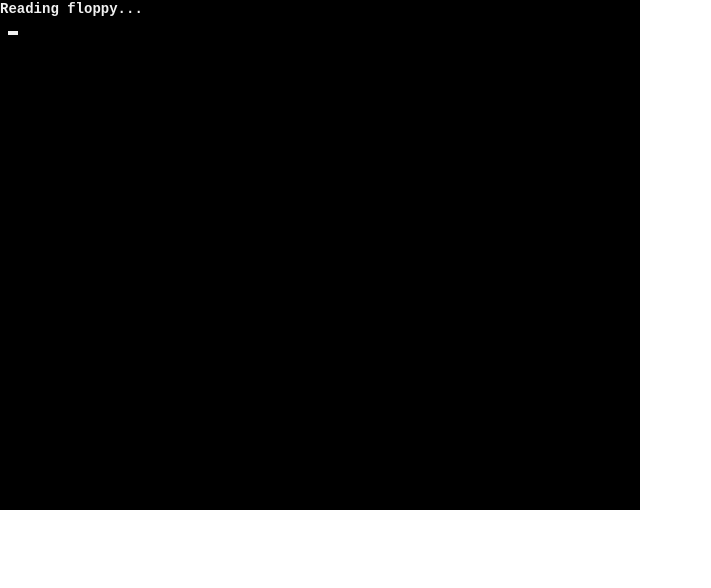
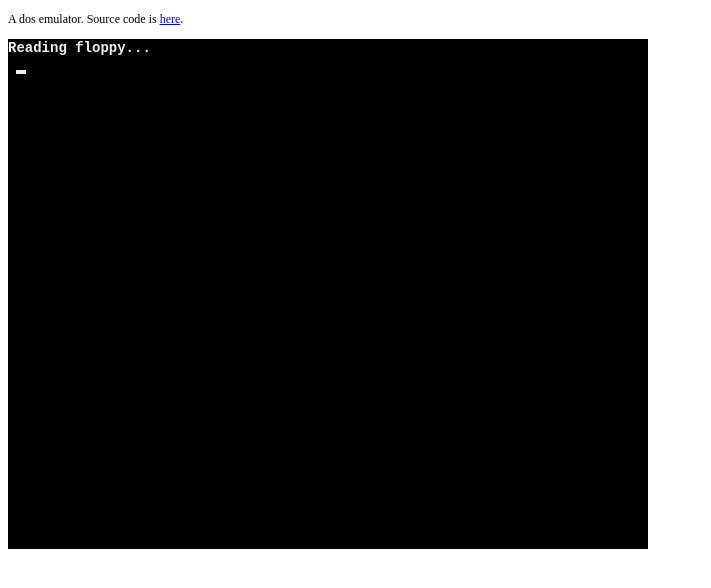
Before and after one commit to TonyLianLong/jsdos, a plain HTML site: page index.html in a window 1280 px wide. Shown: the whole page, without its empty margins (0-711 px from the left). Drawn offline with Linux system fonts and the light colour scheme; no server answers.

Commit message:
Change CSS and font size

```diff
--- a/index.css
+++ b/index.css
@@ -59,7 +59,9 @@
 	padding:0px 0px 0px 0px;
 	margin:0px 0px 0px 0px;
 	border-width:0px 0px 0px 0px;
-	left:0px;
-	top:0px;
-	position:absolute;
+	width:640px;
+	height:510px;
 }
+.txt {
+	font-size:12px;
+}
--- a/index.html
+++ b/index.html
@@ -13,9 +13,8 @@
 </head>
 
 <body id="body">
-<p>
+<p class="txt">
 A dos emulator.
-<br />
 Source code is <a href="https://github.com/TonyLianLong/jsdos">here</a>. </p>
 <div class="control_div">
 <table class="console">
```
